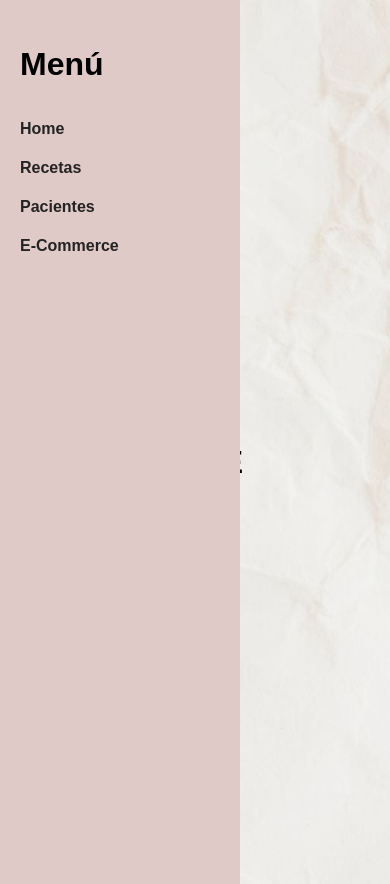
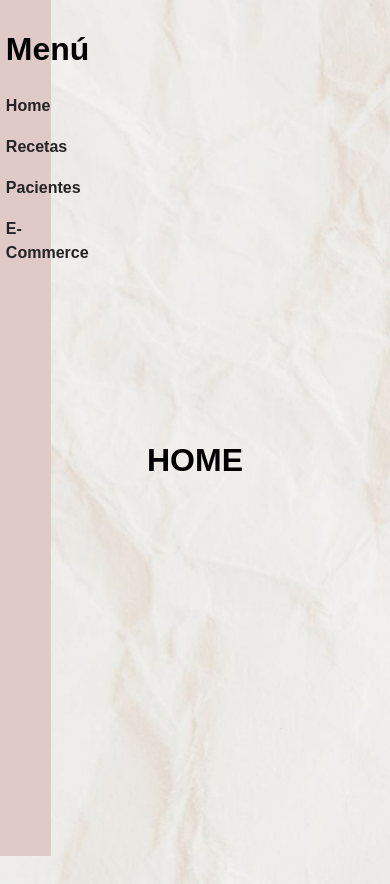
Before and after one commit to NUTRA-Bioabordajes/Backoffice, a React (Vite) app in the folder Backoffice/: page /dashboard/home in a window 390 px wide. Built offline with nearby package versions, Linux system fonts and the light colour scheme.

Commit message:
avances css responsive

```diff
--- a/Backoffice/src/App.css
+++ b/Backoffice/src/App.css
@@ -1,74 +1,104 @@
+/* Root */
 #root {
-  max-width: 1280px;
-  margin: 0 auto;
-  padding: 2rem;
-  text-align: center;
+  display: flex;
+  flex-direction: row;
+  width: 100%;
+  min-height: 100vh;
+  font-family: Arial, sans-serif;
 }
 
+/* Menu lateral */
+nav {
+  position: fixed;
+  top: 0;
+  left: 0;
+  width: 20%;
+  height: 100vh;
+  background-color: #E0CAC7;
+  padding: 20px;
+  display: flex;
+  flex-direction: column;
+  gap: 15px;
+  box-shadow: 2px 0 5px rgba(0,0,0,0.1);
+  z-index: 1000;
+}
+
+/* Links del menú */
+nav a {
+  text-decoration: none;
+  font-weight: 500;
+  color: #333;
+  padding: 10px 5px;
+}
+nav a:hover {
+  color: #E4CCC9;
+}
+
+/* Contenido principal */
+main {
+  margin-left: 20%;
+  width: 80%;
+  padding: 20px;
+  box-sizing: border-box;
+}
+
+/* Tablas dentro del contenido */
+table {
+  width: 100%;
+  border-collapse: collapse;
+  overflow-x: auto;
+}
+table th, table td {
+  padding: 10px;
+  border: 1px solid #ccc;
+  text-align: left;
+}
+
+/* Logo */
 .logo {
   height: 6em;
   padding: 1.5em;
-  will-change: filter;
   transition: filter 300ms;
 }
 .logo:hover {
   filter: drop-shadow(0 0 2em #646cffaa);
 }
-.logo.react:hover {
-  filter: drop-shadow(0 0 2em #61dafbaa);
-}
 
-@keyframes logo-spin {
-  from {
-    transform: rotate(0deg);
+/* Responsivo */
+@media (max-width: 1024px) {
+  nav {
+    width: 25%;
   }
-  to {
-    transform: rotate(360deg);
+  main {
+    margin-left: 25%;
+    width: 75%;
   }
 }
 
-@media (prefers-reduced-motion: no-preference) {
-  a:nth-of-type(2) .logo {
-    animation: logo-spin infinite 20s linear;
+@media (max-width: 768px) {
+  #root {
+    flex-direction: column;
+  }
+  nav {
+    position: relative;
+    width: 100%;
+    height: auto;
+    flex-direction: row;
+    justify-content: space-around;
+  }
+  main {
+    margin-left: 0;
+    width: 100%;
   }
 }
 
-.card {
-  padding: 2em;
+@media (max-width: 480px) {
+  nav {
+    flex-direction: column;
+    gap: 10px;
+  }
+  nav a {
+    padding: 8px;
+    font-size: 14px;
+  }
 }
-
-.read-the-docs {
-  color: #888;
-}
-a{
-  font-weight: 500;
-  color: #CBD2E2;
-  text-decoration: inherit;
-  padding: 10;
-}
-a:hover{
-  font-weight: 500;
-  color: #E4CCC9;
-  text-decoration: inherit;
-  padding: 10
-}
-h1{
-  color: #D1D2C6
-}
-nav {
-  position: fixed;
-  top: 0;
-  left: 0;
-  width: 100%;
-  background-color: white;
-  z-index: 1000;
-  padding: 10px 20px;
-  box-shadow: 0 2px 4px rgba(0, 0, 0, 0.1);
-  display: flex;
-  justify-content: center;
-  gap: 20px;
-}
-
-main {
-  margin-top: 60px;
-}
--- a/Backoffice/src/components/AgregarPaciente.css
+++ b/Backoffice/src/components/AgregarPaciente.css
@@ -1,49 +1,11 @@
 body {
   background-color: #f8f3ea;
   font-family: Arial, sans-serif;
-  padding-top: 40px;
-  margin: 0;
   height: auto;
   min-height: 100vh;
   overflow-y: auto;
 }
 
-.checkbox-group {
-  display: flex;
-  gap: 20px;
-  flex-wrap: wrap;
-  align-items: center;
-}
-
-.checkbox-group label {
-  display: inline-flex;
-  align-items: center;
-  gap: 6px;
-  cursor: pointer;
-  font-size: 14px;
-  color: #333;
-  vertical-align: middle;
-  line-height: 18px;
-}
-
-.checkbox-group input[type="checkbox"] {
-  accent-color: #a78bfa;   /* pinta el check en violeta */
-  width: 18px;
-  height: 18px;
-  cursor: pointer;
-  border-radius: 4px;
-  flex-shrink: 0;
-  vertical-align: middle;
-}
-
-/* FORMULARIO GENERAL */
-.formulario {
-  max-width: 1000px;
-  margin: 0 auto;
-  padding: 2rem;
-  background-color: #fffaf3;
-  border-radius: 10px;
-}
 
 .campo {
   margin-bottom: 1.5rem;
@@ -60,7 +22,7 @@ body {
 .input,
 .select {
   width: 100%;
-  padding: 10px 12px;
+
   border: 2px solid #c3b3ff;
   border-radius: 8px;
   font-size: 14px;
@@ -151,13 +113,11 @@ h3 {
 
 /* CONTENEDOR FORM */
 .form-container {
-  max-width: 1000px;
+  margin-left: 15%;
+  max-width: 85%;
   height: 90vh;
-  width: 1000px;
   overflow-y: auto;
-  margin: 0 auto;
   background-color: #fff;
-  padding: 20px;
   border-radius: 10px;
   box-shadow: 0px 4px 10px rgba(0, 0, 0, 0.1);
 }
--- a/Backoffice/src/components/Ecommerce.css
+++ b/Backoffice/src/components/Ecommerce.css
@@ -4,6 +4,8 @@
   color: #000;
   height: 75vh;
   overflow-y: auto;
+  margin-left: 15%;
+  width: 85%;
 }
 
 .titulo {
@@ -26,6 +28,7 @@
 
 .agregar-producto-link:hover {
   background-color: #cfa49e;
+  color:#fffaf3
 }
 
 .sin-productos-text,
--- a/Backoffice/src/components/Layout.css
+++ b/Backoffice/src/components/Layout.css
@@ -3,12 +3,12 @@ nav {
   top: 0;
   left: 0;
   height: 100vh;
-  width: 200px;
+  width: 10%;
   background-color: #E0CAC7;
   display: flex;
   flex-direction: column;
-  padding: 20px;
-  gap: 15px;
+  padding: 1.5%;
+  gap: 2%;
 }
 
 nav a {
@@ -23,7 +23,7 @@ nav a:hover {
 h1 {
   font-size:xx-large;
   font-weight: bold;
-  margin-bottom: 20px;
+  margin-bottom: 25%;
   color: #000;
   font-family: Arial, sans-serif;
 }
--- a/Backoffice/src/components/Pacientes.css
+++ b/Backoffice/src/components/Pacientes.css
@@ -1,9 +1,13 @@
+
 .pacientes-container {
   padding: 20px;
   border-radius: 2%;
   font-family: Arial, sans-serif;
   background-color: #fcf9f3;
   color: #333;
+  width: 85%;
+  margin-left: 15%;
+  margin-top: 15%;
 }
 
 .titulo {
--- a/Backoffice/src/components/Recetas.css
+++ b/Backoffice/src/components/Recetas.css
@@ -4,7 +4,8 @@
   color: #000;
   height: 75vh;
   overflow-y: auto;
-  width: 1400px;
+  width: 80%;
+  margin-left: 15%;
 }
 
 .titulo {
```
Also changed, not shown: Backoffice/src/components/AgregarReceta.css (added), Backoffice/src/components/Recetas.jsx (line endings or trailing spaces).
